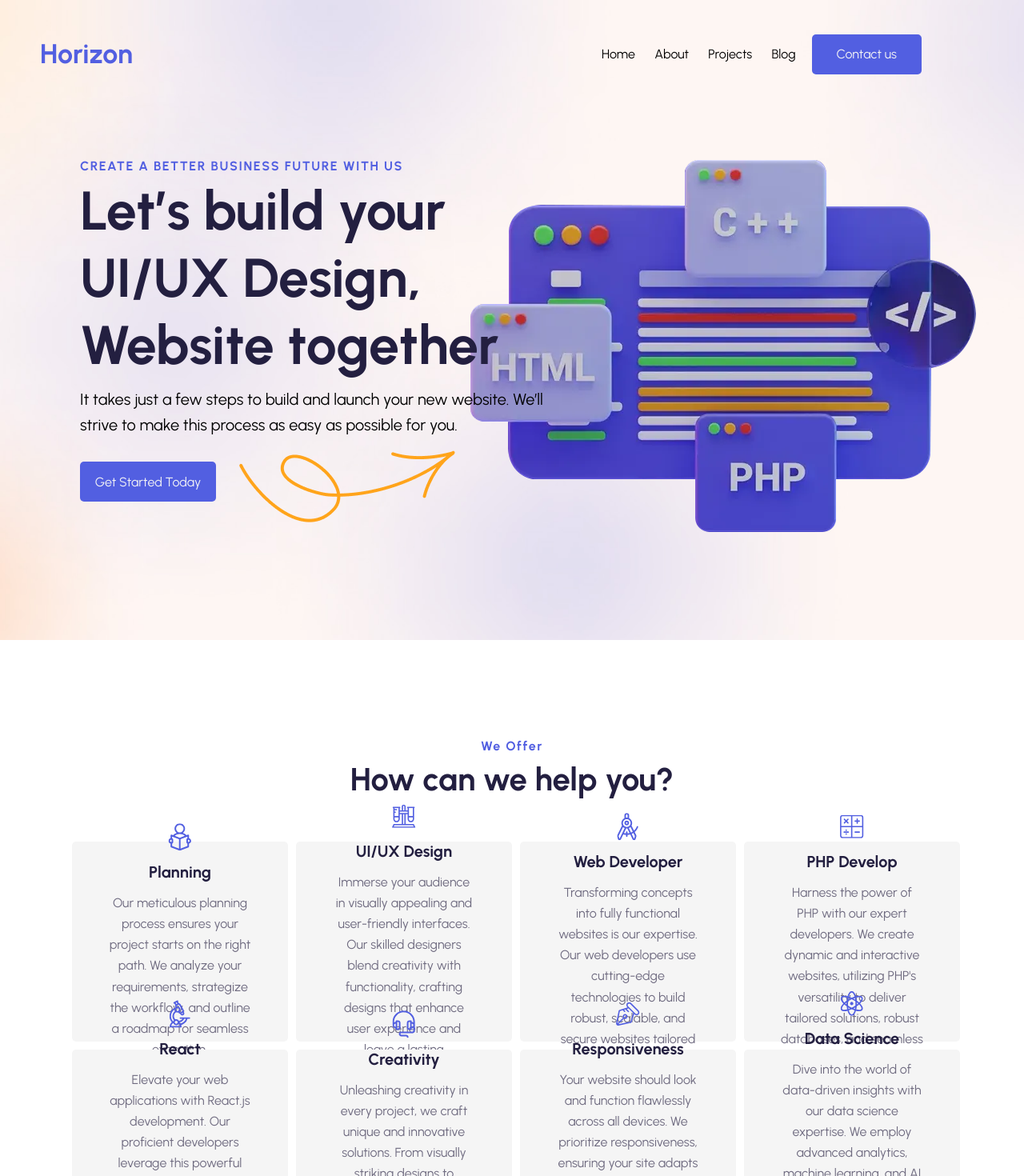
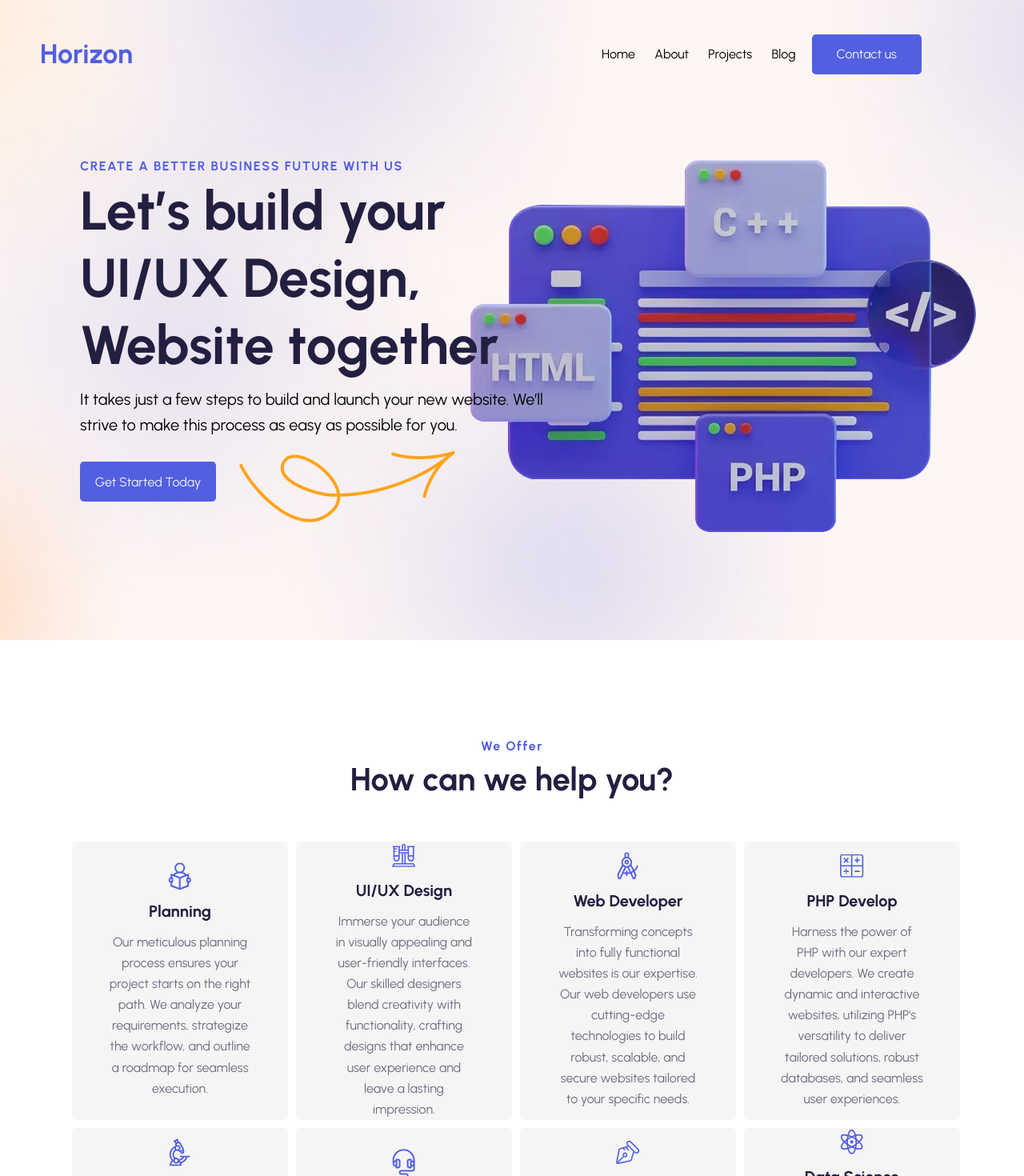
Before and after one commit to M-Ali-Haider/Horizon, a React (Vite) app: page / in a window 1280 px wide. Shown: the top 1470 px of the page at 80% size. Built offline with nearby package versions, Linux system fonts and the light colour scheme.

Commit message:
updated css of cardItem

```diff
--- a/src/Styles/OfferCard.css
+++ b/src/Styles/OfferCard.css
@@ -1,7 +1,6 @@
 .cardItem{
     min-width: 270px;
     max-width: 400px;
-    height: 250px;
     background: #F5F5F5;
     border-radius: 5px;
     display: flex;
```
